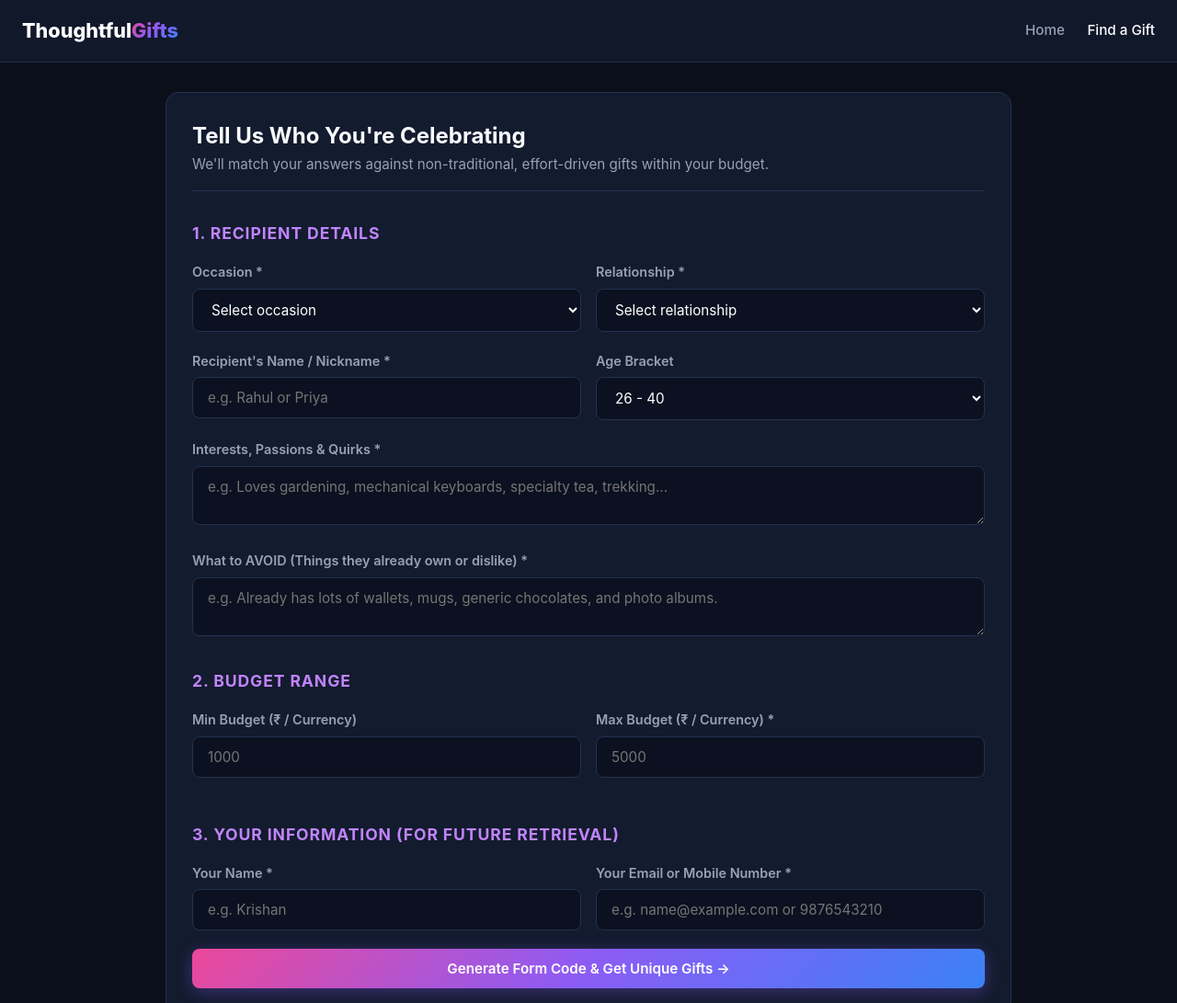
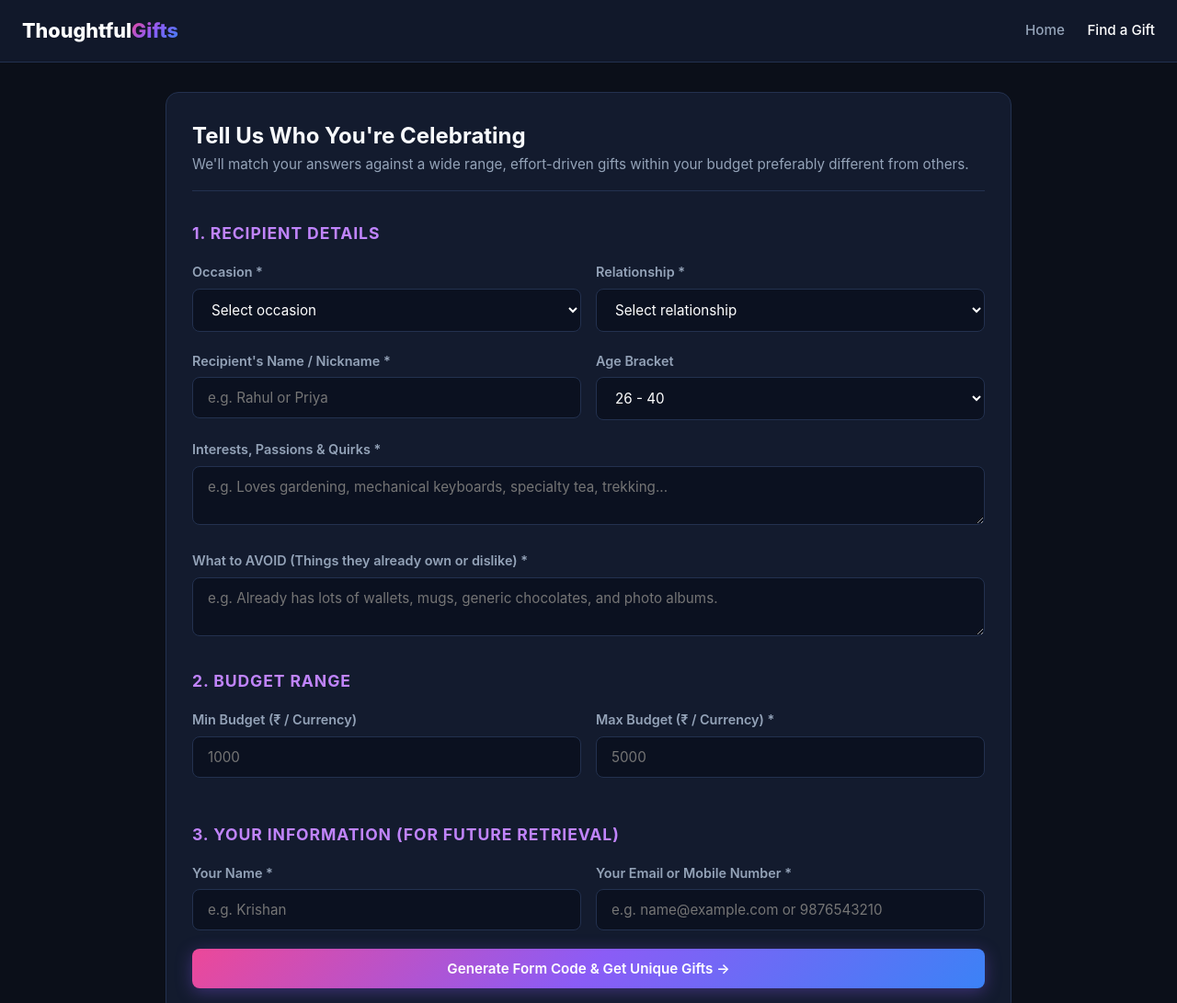
Before and after one commit to Krshnsr/git-site0.2, a plain HTML site: page form.html in a window 1280 px wide. Shown: the top 1091 px of the page at 92% size. Drawn offline with Linux system fonts and the light colour scheme.

Commit message:
Update form.html

```diff
--- a/form.html
+++ b/form.html
@@ -10,6 +10,7 @@
 
   <header class="navbar">
     <div class="brand"><a href="index.html">Thoughtful<span>Gifts</span></a></div>
+
     <nav class="nav-links">
       <a href="index.html">Home</a>
       <a href="form.html" class="active">Find a Gift</a>
@@ -20,7 +21,7 @@
     <div class="form-container card">
       <div class="form-header">
         <h2>Tell Us Who You're Celebrating</h2>
-        <p>We'll match your answers against non-traditional, effort-driven gifts within your budget.</p>
+        <p>We'll match your answers against a wide range, effort-driven gifts within your budget preferably different from others.</p>
       </div>
 
       <form id="gift-search-form" onsubmit="handleFormSubmission(event)">
```
